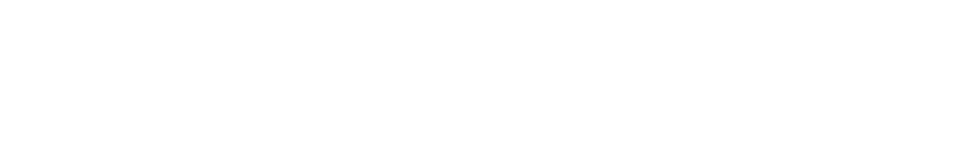
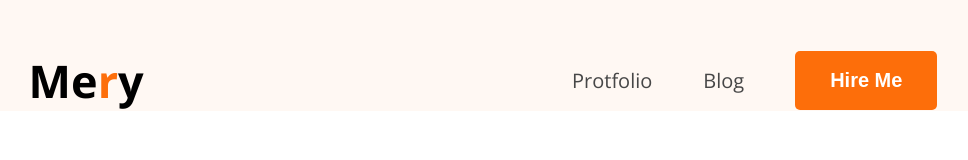
Before and after one commit to hasan-goljar-dev/hero-dev-code, a plain HTML site: page index.html in a window 1280 px wide. Shown: the whole page, without its empty margins (157-1125 px from the left). Drawn offline with nearby package versions, Linux system fonts and the light colour scheme.

Commit message:
protfolio nav add

```diff
--- a/index.html
+++ b/index.html
@@ -4,9 +4,25 @@
     <meta charset="UTF-8">
     <meta name="viewport" content="width=device-width, initial-scale=1.0">
     <title>Hasan Goljar Portfolio</title>
+    <link rel="preconnect" href="https://fonts.googleapis.com">
+<link rel="preconnect" href="https://fonts.gstatic.com" crossorigin>
+<link href="https://fonts.googleapis.com/css2?family=Open+Sans:ital,wght@0,300..800;1,300..800&display=swap" rel="stylesheet">
+<link rel="stylesheet" href="styles/protfolio.css">
 </head>
-<body>
+<body class="font-open-sans">
+    <header>
+<nav>
+    <div class="logo">
+        <h2>Me<span class="orange-color">r</span>y</h2>
+    </div>
 
+    <ul class="menu">
+  <li><a href="">Protfolio</a></li>
+  <li><a href="">Blog</a></li>
+  <li><button class="btn">Hire Me</button></li>
+    </ul>
+</nav>
+    </header>
 
 </body>
 </html>
--- /dev/null
+++ b/styles/protfolio.css
@@ -0,0 +1,48 @@
+*{
+    margin:0;
+    padding:0;
+}
+.font-open-sans{
+  font-family: "Open Sans", sans-serif;
+  font-optical-sizing: auto;
+}
+header{
+    background-color:#FFF8F3 ;
+    padding-top: 50px;
+}
+nav{
+    width: 71%;
+    max-width:1140;
+
+    margin: 0px auto;
+    display: flex;
+    justify-content: space-between;
+    align-items: center;
+}
+.logo h2{
+    font-size: 45px;
+    font-weight: 900px;
+}
+.orange-color{
+    color: #FD6E0A;
+}
+nav .menu{
+    display: flex;
+    list-style-type: none;
+    gap: 51px;
+    align-items: center;
+}
+nav .menu a{
+    font-size: 20px;
+    color: #474747;
+    text-decoration: none;
+}
+.btn{
+    background-color: #FD6E0A;
+    border: none;
+    padding: 18px 35px;
+    border-radius: 5px;
+    font-size: 20px;
+    font-weight:bold ;
+    color: white;
+}
```
